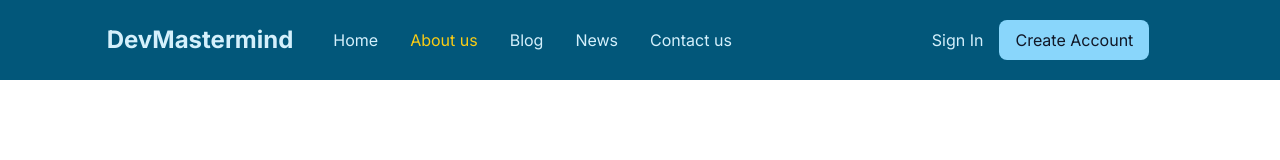
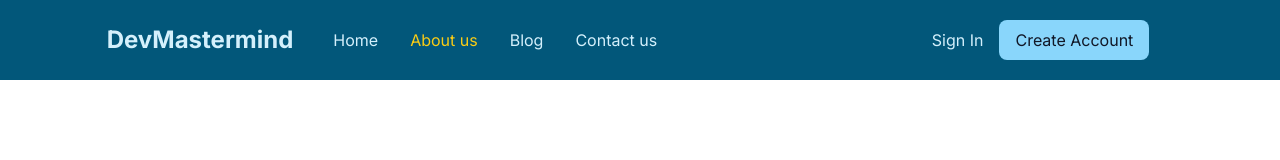
Before and after one commit to alfredthompsonOvie/dev_mastermind, a Next.js app: page /about in a window 1280 px wide. Shown: the top 160 px of the page. Built offline with nearby package versions, Linux system fonts and the light colour scheme.

Commit message:
added suspense to navbar component

```diff
--- a/app/_components/layout/Navbar.tsx
+++ b/app/_components/layout/Navbar.tsx
@@ -2,6 +2,7 @@
 import Link from "next/link";
 import { usePathname, useSearchParams } from "next/navigation";
 import { useEffect, useState } from "react";
+import { Suspense } from 'react'
 import ThemeToggler from "../ui/theme-toggler";
 import Hamburger from "../ui/hamburger";
 import { SCREEN_SIZE } from "@/app/_lib/constants";
@@ -48,6 +49,7 @@ export default function Navbar({ isLoggedIn }: { isLoggedIn: boolean }) {
 	}, [pathname, searchParams]);
 
 	return (
+		<Suspense>
 		<nav className="bg-secondary text-text grid grid-cols-[1fr_10fr_1fr] z-50">
 			<section className="col-start-2 py-4 flex justify-between items-center gap-6 md:justify-start md:bg-transparent relative">
 				{/* Logo */}
@@ -93,7 +95,7 @@ export default function Navbar({ isLoggedIn }: { isLoggedIn: boolean }) {
 								Blog
 							</Link>
 						</li>
-						<li>
+						{/* <li>
 							<Link
 								href="/news"
 								className={`hover:text-yellow-400 py-3 px-4 block ${
@@ -102,7 +104,7 @@ export default function Navbar({ isLoggedIn }: { isLoggedIn: boolean }) {
 							>
 								News
 							</Link>
-						</li>
+						</li> */}
 						<li>
 							<Link
 								href="/contact"
@@ -227,5 +229,7 @@ export default function Navbar({ isLoggedIn }: { isLoggedIn: boolean }) {
 				</section>
 			</section>
 		</nav>
+
+		</Suspense>
 	);
 }
--- a/app/news/page.tsx
+++ /dev/null
@@ -1,6 +0,0 @@
-
-export default function page() {
-  return (
-    <main>News</main>
-  )
-}
```
Also changed, not shown: 1 other file (tests, documents, lock files or other folders).
